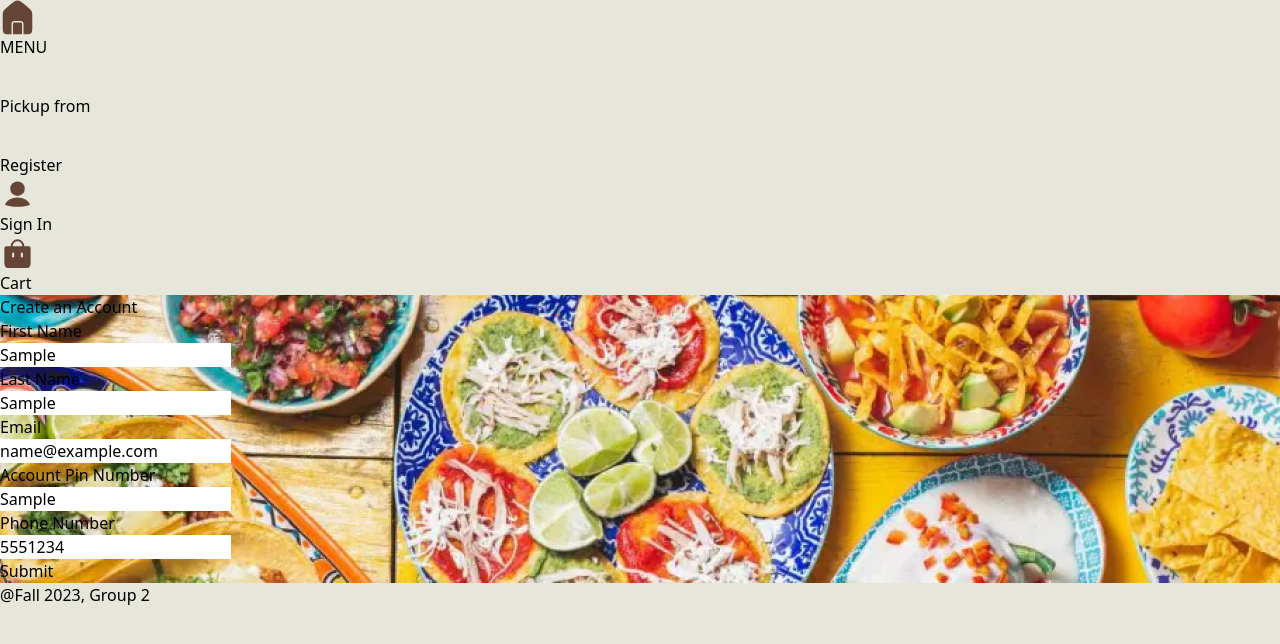
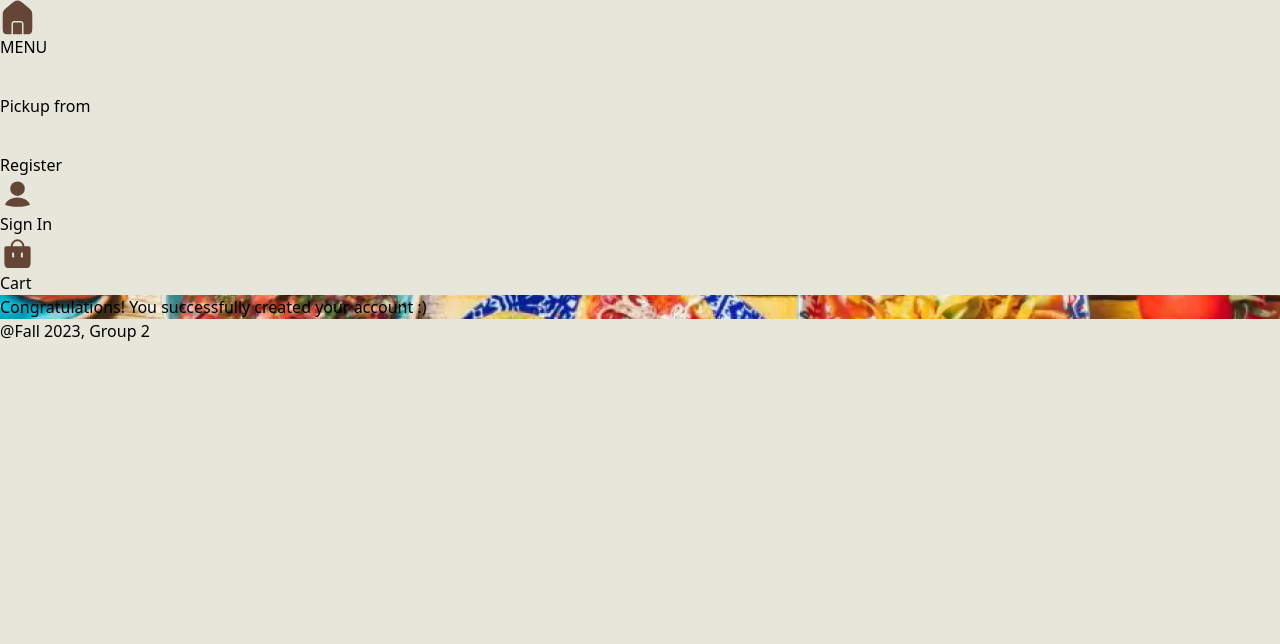
Before and after one commit to ujwal2003/DB-Team02-WebApp, a React (Vite) app in the folder client/: page /Register in a window 1280 px wide. Both pictures are taken after typing "Sample", "Sample", "name@example.com", "Sample", "5551234" into the empty fields and a click on the button "Submit". Shown: the top 644 px of the page. Built offline with nearby package versions, Linux system fonts and the light colour scheme.

Commit message:
updated some information

```diff
--- a/client/src/pages/Register.jsx
+++ b/client/src/pages/Register.jsx
@@ -11,6 +11,8 @@ function Register() {
     phoneNumber: "",
   });
 
+  const [showSuccessMessage, setShowSuccessMessage] = useState(false);
+
   const handleChange = (e) => {
     const { name, value } = e.target;
     setFormData({
@@ -19,11 +21,27 @@ function Register() {
     });
   };
 
+  const handleSubmit = (e) => {
+    e.preventDefault(); // Prevent the form from submitting (to avoid page reload)
+
+    // You can add your account creation logic here if needed
+
+    // Display the success message
+    setShowSuccessMessage(true);
+  };
+
   return (
     <main className="relative h-screen bg-cover" style={{ backgroundImage: `url(${HeroImage})` }}>
       <div className="absolute inset-0 backdrop-blur-sm"></div>
       <div className="container mx-auto text-center relative flex items-center justify-center h-full">
         <div className="bg-white py-14 px-40 bg-opacity-70">
+          {showSuccessMessage ? (
+            <div className="text-4xl font-semibold text-[#05204A] mb-4">
+              Congratulations!
+              You successfully created your account :)
+            </div>
+          ) : (
+            <>
               <h1 className="text-7xl font-bold text-[#05204A] mb-4">Create an Account</h1>
               <div className="mb-8">
                 <div className="mb-2">
@@ -92,11 +110,17 @@ function Register() {
               </div>
               <div className="mb-8">
                 <div className="flex justify-center">
-              <button className="w-32 h-12 bg-[#05204A]  rounded-md text-white" type="submit">
+                  <button
+                    className="w-32 h-12 bg-[#05204A] rounded-md text-white"
+                    type="submit"
+                    onClick={handleSubmit}
+                  >
                     Submit
                   </button>
                 </div>
               </div>
+            </>
+          )}
         </div>
       </div>
     </main>
```
Lines whose indentation alone changed are shown as unchanged.
